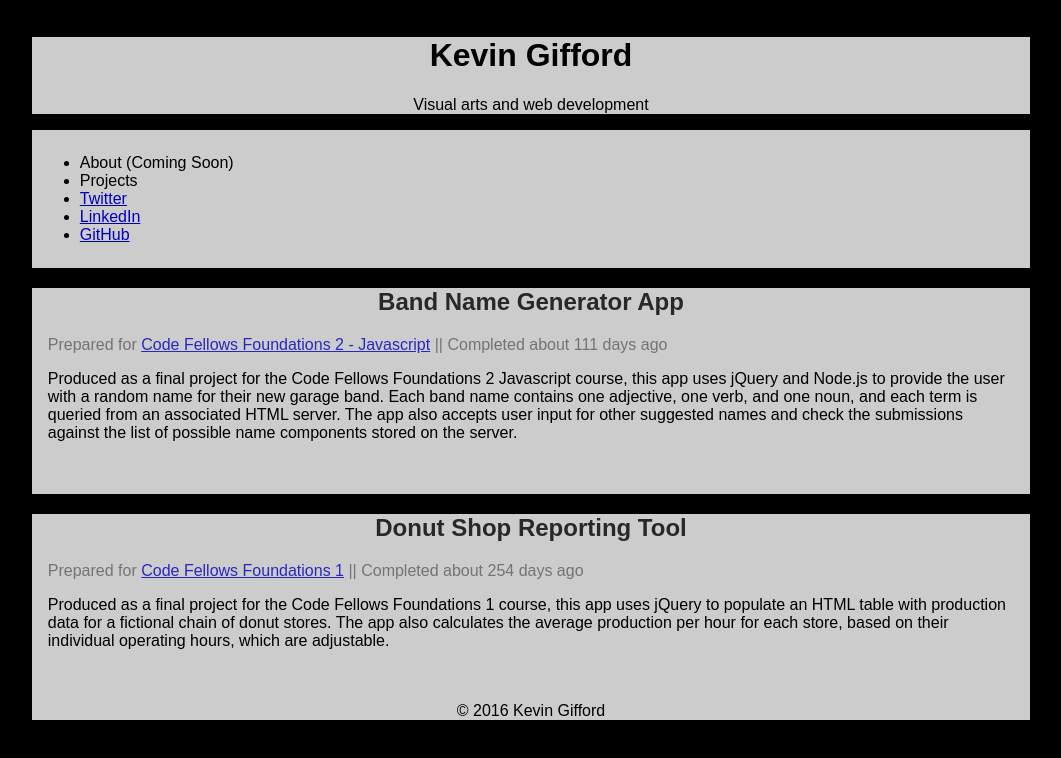
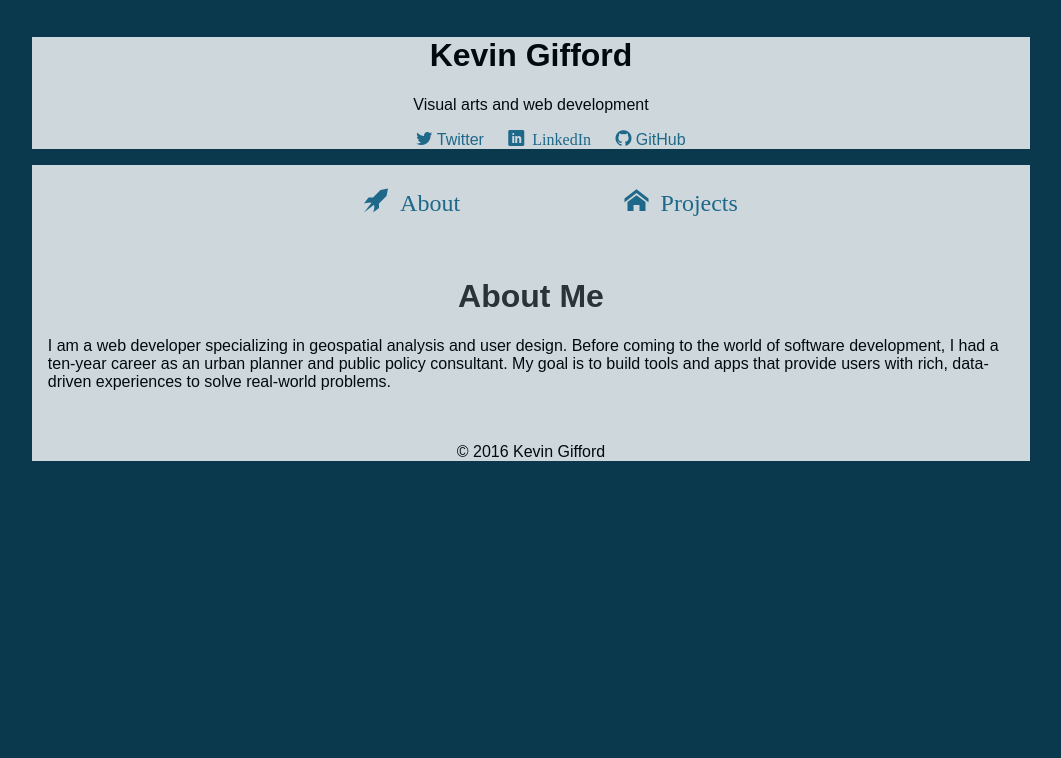
Before and after one commit to ksgifford/Portfolio_CF2016, a plain HTML site: page index.html in a window 1280 px wide. Shown: the whole page, without its empty margins (109-1170 px from the left). Drawn offline with nearby package versions, Linux system fonts and the light colour scheme.

Commit message:
MVP portfolio assignment for Class 02

```diff
--- a/index.html
+++ b/index.html
@@ -4,6 +4,7 @@
     <meta charset="UTF-8">
     <title>Kevin Gifford - Professional Projects</title>
     <link rel="stylesheet" href="vendor/styles/normalize.css">
+    <link rel="stylesheet" href="styles/icons.css">
     <link rel="stylesheet" href="styles/styles.css">
   </head>
   <body>
@@ -14,17 +15,19 @@
           Kevin Gifford
         </h1>
         <p>Visual arts and web development</p>
+        <ul>
+          <li><a href="https://twitter.com/Blackwatch03" target="_blank"><span class="icon-twitter"></span> Twitter</a></li>
+          <li><a href="https://www.linkedin.com/in/ksgifford" target="_blank"><span class="icon-linkedin"> LinkedIn</a></li>
+          <li><a href="https://github.com/ksgifford" target="_blank"><span class="icon-github"></span> GitHub</a></li>
+        </ul>
       </header>
-      <nav>
+      <nav class="main-nav">
         <ul>
-          <li>About (Coming Soon)</li>
-          <li>Projects</li>
-          <li><a href="https://twitter.com/Blackwatch03" target="_blank">Twitter</a></li>
-          <li><a href="https://www.linkedin.com/in/ksgifford" target="_blank">LinkedIn</a></li>
-          <li><a href="https://github.com/ksgifford" target="_blank">GitHub</a></li>
+          <li class="tab" data-content="about"><a href="#"><span class="icon-rocket"> About</a></li>
+          <li class="tab" data-content="projects"><a href="#"><span class="icon-home"> Projects</a></li>
         </ul>
       </nav>
-      <section id="projects">
+      <section id="projects" class="tab-content">
         <article class="template" category="null">
           <header>
             <h2>Title</h2>
@@ -35,6 +38,16 @@
           <section class="prjDesc"></section>
         </article>
       </section>
+      <section id="about" class="tab-content">
+        <article>
+          <header>
+            <h1>
+              About Me
+            </h1>
+          </header>
+          <p>I am a web developer specializing in geospatial analysis and user design. Before coming to the world of software development, I had a ten-year career as an urban planner and public policy consultant. My goal is to build tools and apps that provide users with rich, data-driven experiences to solve real-world problems.</p><br></br>
+        </article>
+      </section>
     </main>
     <footer>
       &copy; 2016 Kevin Gifford
@@ -43,6 +56,7 @@
     <script src="https://ajax.googleapis.com/ajax/libs/jquery/2.2.0/jquery.min.js"></script>
     <script type="text/javascript" src="scripts/projList.js"> </script>
     <script type="text/javascript" src="scripts/projects.js"> </script>
+    <script type="text/javascript" src="scripts/viewManager.js"> </script>
 
   </body>
 </html>
--- /dev/null
+++ b/scripts/viewManager.js
@@ -0,0 +1,12 @@
+var pageView = {};
+
+pageView.navHandler = function() {
+  $('.main-nav li').on('click', function(event) {
+    $('#projects, #about').hide();
+    var $dataContent = $(this).data('content');
+    $('#' + $dataContent).fadeIn(500);
+  });
+  $('.main-nav .tab:first').click();
+};
+
+pageView.navHandler();
--- /dev/null
+++ b/styles/icons.css
@@ -0,0 +1,41 @@
+@font-face {
+    font-family: 'icomoon';
+    src:    url('fonts/icomoon.eot?ey34vf');
+    src:    url('fonts/icomoon.eot?ey34vf#iefix') format('embedded-opentype'),
+        url('fonts/icomoon.ttf?ey34vf') format('truetype'),
+        url('fonts/icomoon.woff?ey34vf') format('woff'),
+        url('fonts/icomoon.svg?ey34vf#icomoon') format('svg');
+    font-weight: normal;
+    font-style: normal;
+}
+
+[class^="icon-"], [class*=" icon-"] {
+    /* use !important to prevent issues with browser extensions that change fonts */
+    font-family: 'icomoon' !important;
+    speak: none;
+    font-style: normal;
+    font-weight: normal;
+    font-variant: normal;
+    text-transform: none;
+    line-height: 1;
+
+    /* Better Font Rendering =========== */
+    -webkit-font-smoothing: antialiased;
+    -moz-osx-font-smoothing: grayscale;
+}
+
+.icon-home:before {
+    content: "\e900";
+}
+.icon-rocket:before {
+    content: "\e901";
+}
+.icon-twitter:before {
+    content: "\e902";
+}
+.icon-github:before {
+    content: "\e903";
+}
+.icon-linkedin:before {
+    content: "\e904";
+}
--- a/styles/styles.css
+++ b/styles/styles.css
@@ -1,6 +1,6 @@
 body {
   padding: 1em;
-  background-color: black;
+  background-color: #0A384C;
 }
 
 .template {
@@ -12,9 +12,19 @@ body {
   color: #777;
 }
 
+a:link {
+  color: #247499;
+  text-decoration: none;
+}
+
+a:visited {
+  color: #4C2B02;
+}
+
 article {
   padding-left: 1em;
   padding-right: 1em;
+  padding-top: 1em;
   background-color: white;
   opacity: 0.8;
 }
@@ -30,6 +40,16 @@ header {
   opacity: 0.8;
 }
 
+header ul {
+  list-style: none;
+}
+
+header li {
+  display: inline;
+  padding-left: 10px;
+  padding-right: 10px;
+}
+
 footer {
   width: 80%;
   margin: auto;
@@ -43,4 +63,13 @@ nav {
   margin: auto;
   background-color: white;
   opacity: 0.8;
+  text-align: center;
 }
+
+nav li {
+  display: inline;
+  padding-left: 80px;
+  padding-right: 80px;
+  text-align: center;
+  font-size: 24px;
+}
```
Also changed, not shown: styles/fonts/icomoon.ttf (added), styles/fonts/icomoon.woff (added), 5 other files.
